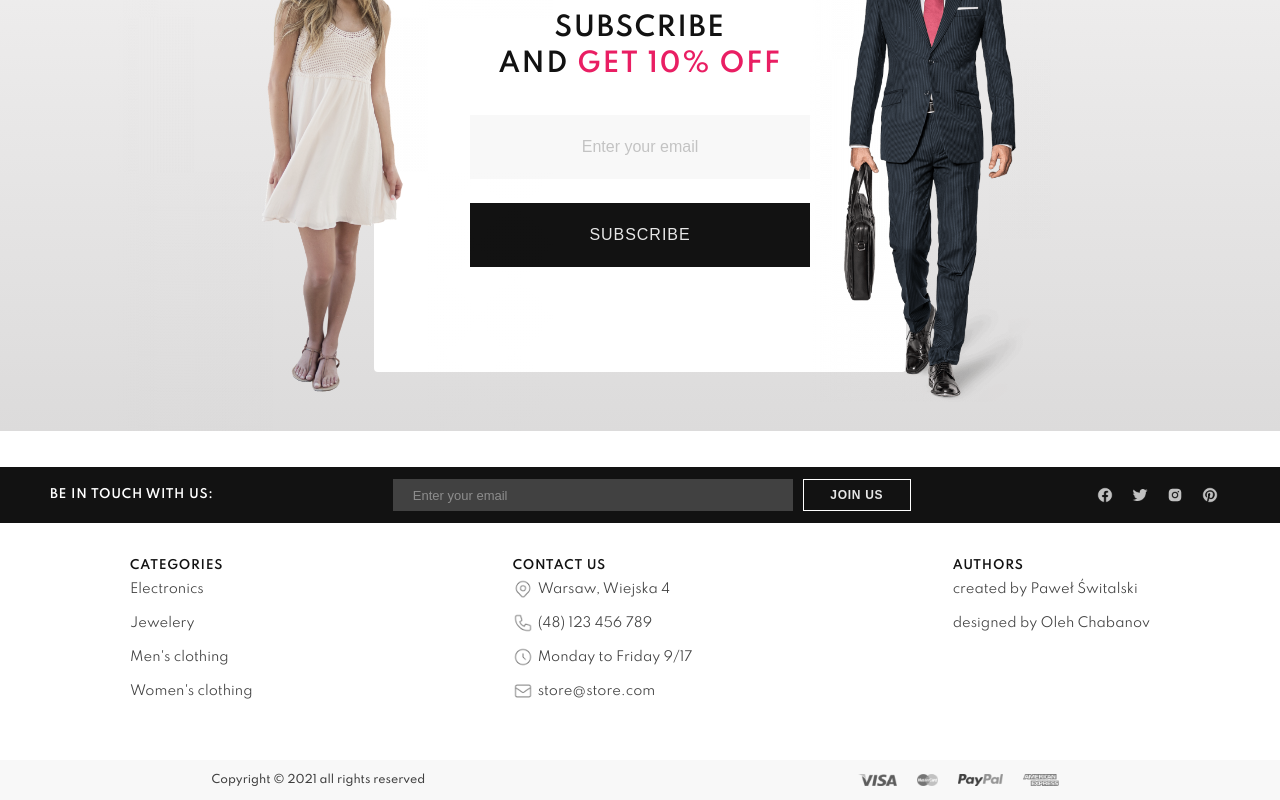
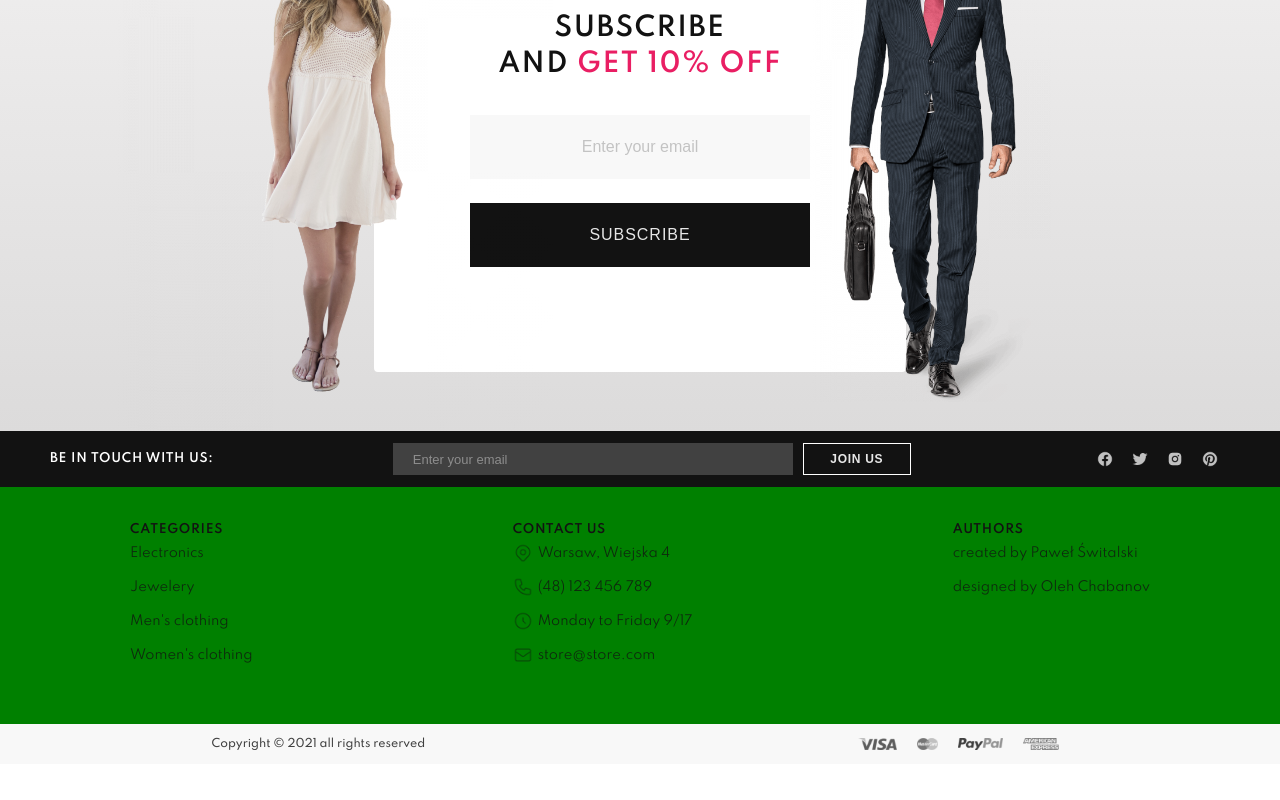
Before and after one commit to pswitalski/Store, a React (Create React App) app: page / in a window 1280 px wide. Shown: the part 3494-4294 px from the top of the page. After the commit the page ends 4258 px from the top, so only its background shows below. Built offline with nearby package versions, Linux system fonts and the light colour scheme; no server answers.

Commit message:
stick footer to the bottom

```diff
--- a/src/assets/styles/GlobalStyle.js
+++ b/src/assets/styles/GlobalStyle.js
@@ -51,5 +51,20 @@ export const GlobalStyle = createGlobalStyle`
         font-size: ${props => props.theme.fontSize.body14_22};
         font-weight: ${props => props.theme.fontWeight.body14_22};
         line-height: ${props => props.theme.lineHeight.body14_22};
+
+        /* min-height: 100vh; */
+        /* color: blue; */
+    }
+
+    #root {
+        min-height: 100vh;
+    }
+
+    .App {
+        min-height: 100vh;
+        background-color: red;
+        display: flex;
+        flex-direction: column;
+        justify-content: flex-start;
     }
 `;
--- a/src/components/Footer/Footer.styles.js
+++ b/src/components/Footer/Footer.styles.js
@@ -5,6 +5,8 @@ export const StyledFooter = styled.footer`
     width: 100%;
     color: ${props => props.theme.colors.dark};
     margin-top: 36px;
+    background-color: green;
+    margin: auto 0 0;
 
     @media (max-width: 600px) {
         height: fit-content;
```
